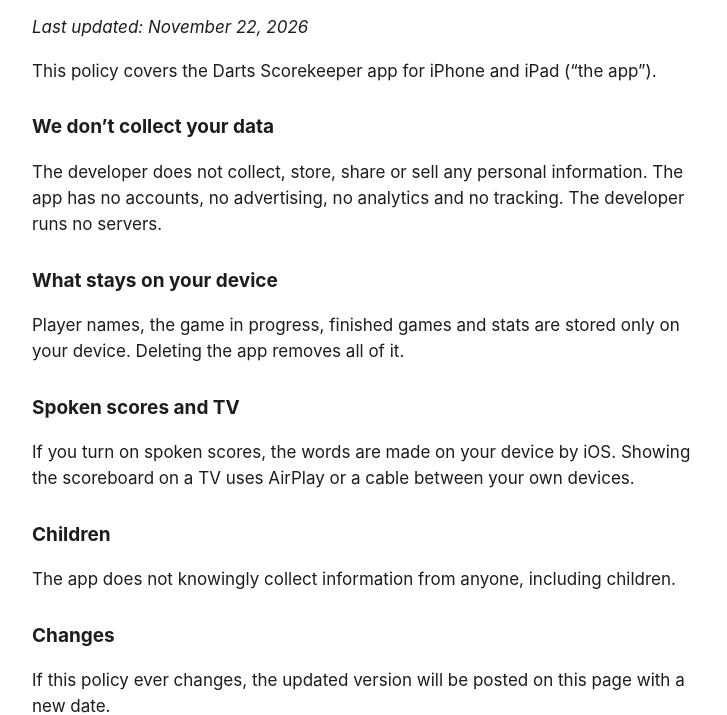
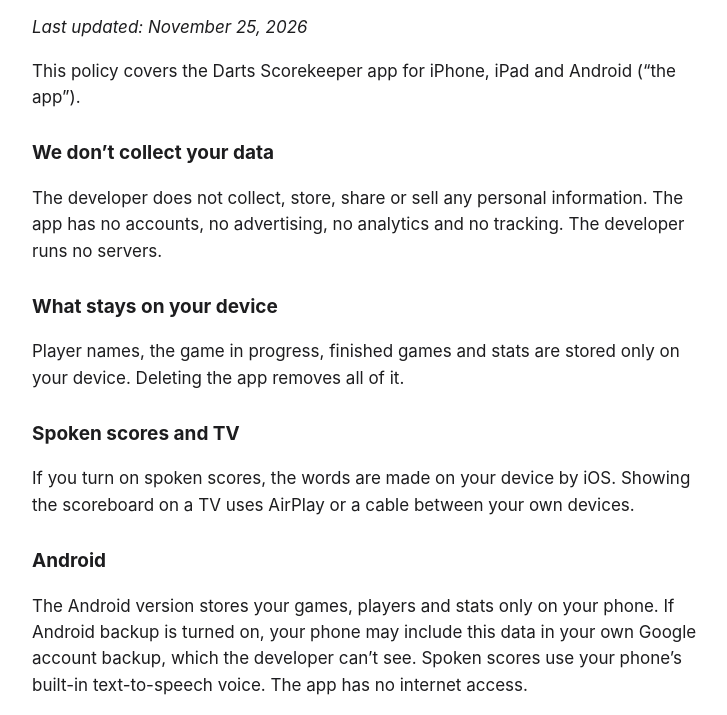
Before and after one commit to chrisdjbaker/darts-scorekeeper-app, a plain HTML site: page privacy.html in a window 1280 px wide. Shown: the part 86-801 px from the top of the page, without its empty margins (268-995 px from the left). Drawn offline with Linux system fonts and the light colour scheme.

Commit message:
Privacy policy: add the Android version
Co-Authored-By: Claude Opus 5.5 <noreply@anthropic.com>

```diff
--- a/privacy.html
+++ b/privacy.html
@@ -16,8 +16,8 @@
 </head>
 <body>
 <h1>Privacy Policy</h1>
-<p><em>Last updated: November 22, 2026</em></p>
-<p>This policy covers the Darts Scorekeeper app for iPhone and iPad (“the app”).</p>
+<p><em>Last updated: November 25, 2026</em></p>
+<p>This policy covers the Darts Scorekeeper app for iPhone, iPad and Android (“the app”).</p>
 
 <h2>We don’t collect your data</h2>
 <p>The developer does not collect, store, share or sell any personal information. The app has no accounts, no advertising, no analytics and no tracking. The developer runs no servers.</p>
@@ -27,6 +27,9 @@
 
 <h2>Spoken scores and TV</h2>
 <p>If you turn on spoken scores, the words are made on your device by iOS. Showing the scoreboard on a TV uses AirPlay or a cable between your own devices.</p>
+
+<h2>Android</h2>
+<p>The Android version stores your games, players and stats only on your phone. If Android backup is turned on, your phone may include this data in your own Google account backup, which the developer can’t see. Spoken scores use your phone’s built-in text-to-speech voice. The app has no internet access.</p>
 
 <h2>Children</h2>
 <p>The app does not knowingly collect information from anyone, including children.</p>
```
